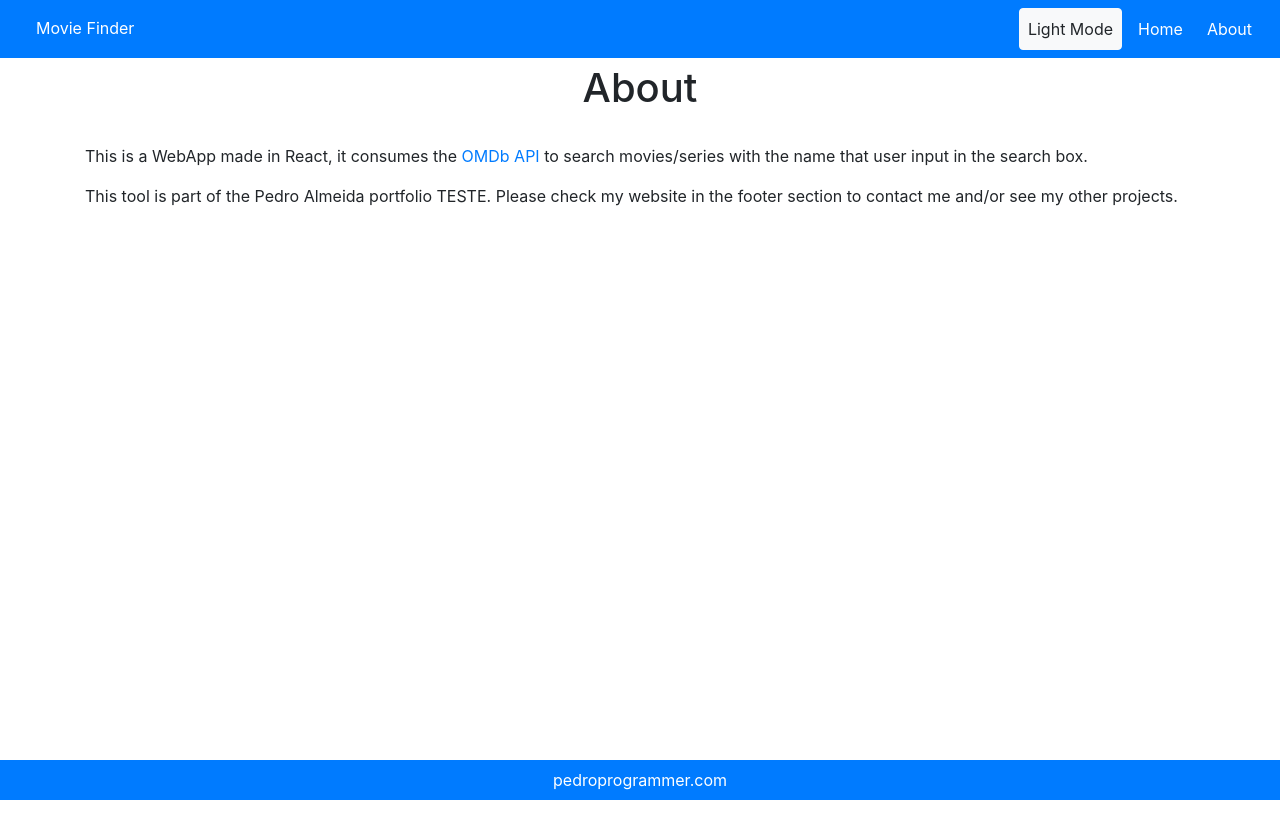
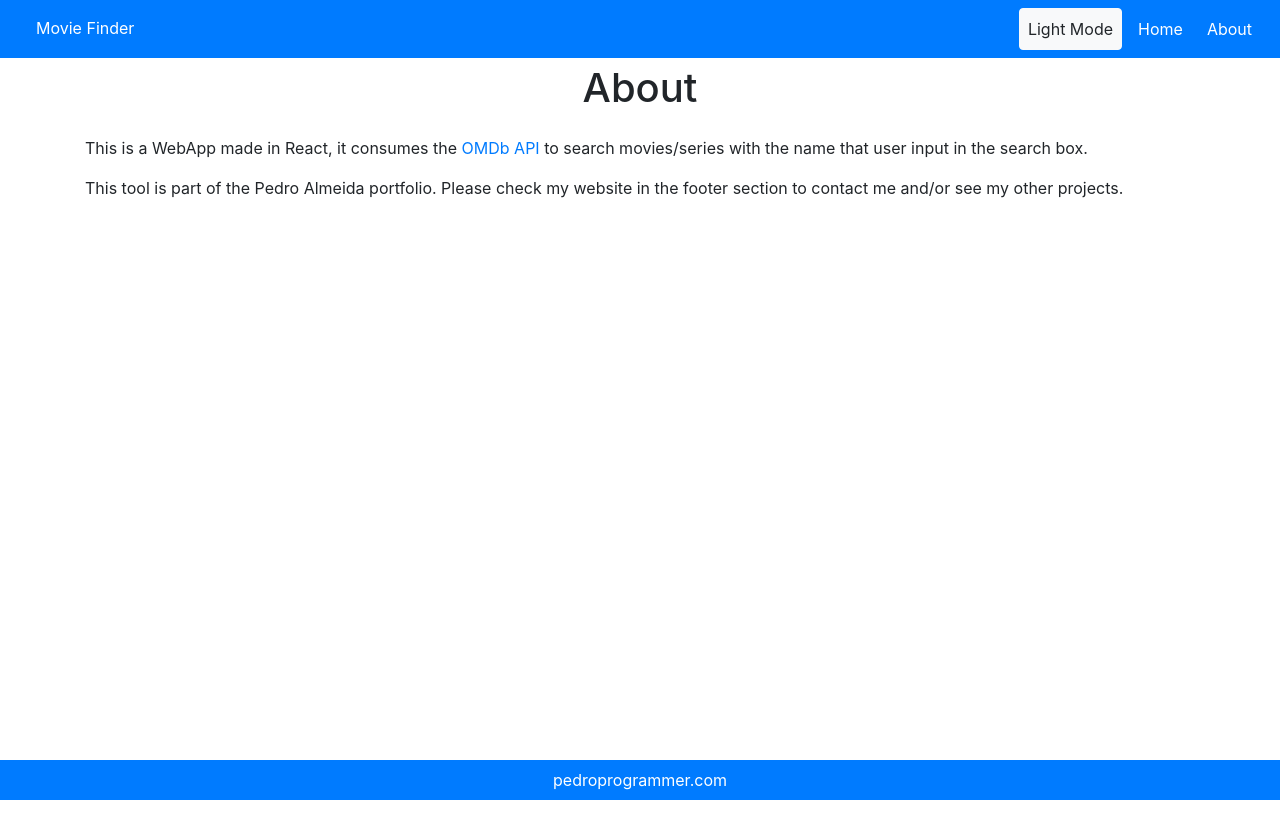
Before and after one commit to PedroMarianoAlmeida/movie-finder-react, a React (Create React App) app: page /about in a window 1280 px wide. Shown: the top 838 px of the page. Built offline with nearby package versions, Linux system fonts and the light colour scheme; no server answers.

Commit message:
Revert "alteração da margem"
This reverts commit e27cca2fa9a7d5e1787ea873e72a50fa73657066.

```diff
--- a/src/components/About.js
+++ b/src/components/About.js
@@ -8,7 +8,7 @@ const About = () => {
           <h1>About</h1>
         </div>
 
-        <div className="col-12 mt-4">
+        <div className="col-12 mt-3">
           <p>
             This is a WebApp made in React, it consumes the{" "}
             <a
@@ -22,8 +22,8 @@ const About = () => {
             box.
           </p>
           <p>
-            This tool is part of the Pedro Almeida portfolio TESTE. Please check
-            my website in the footer section to contact me and/or see my other
+            This tool is part of the Pedro Almeida portfolio. Please check my
+            website in the footer section to contact me and/or see my other
             projects.
           </p>
         </div>
```
